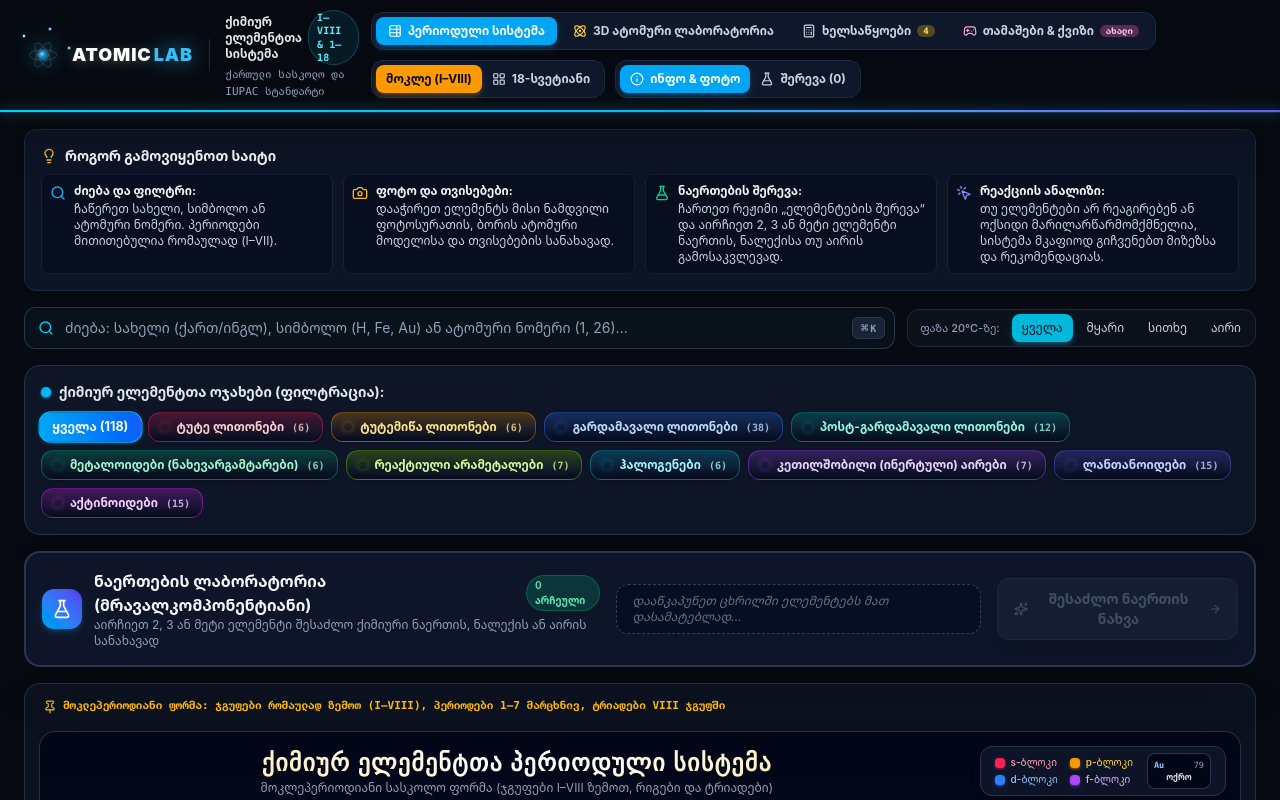
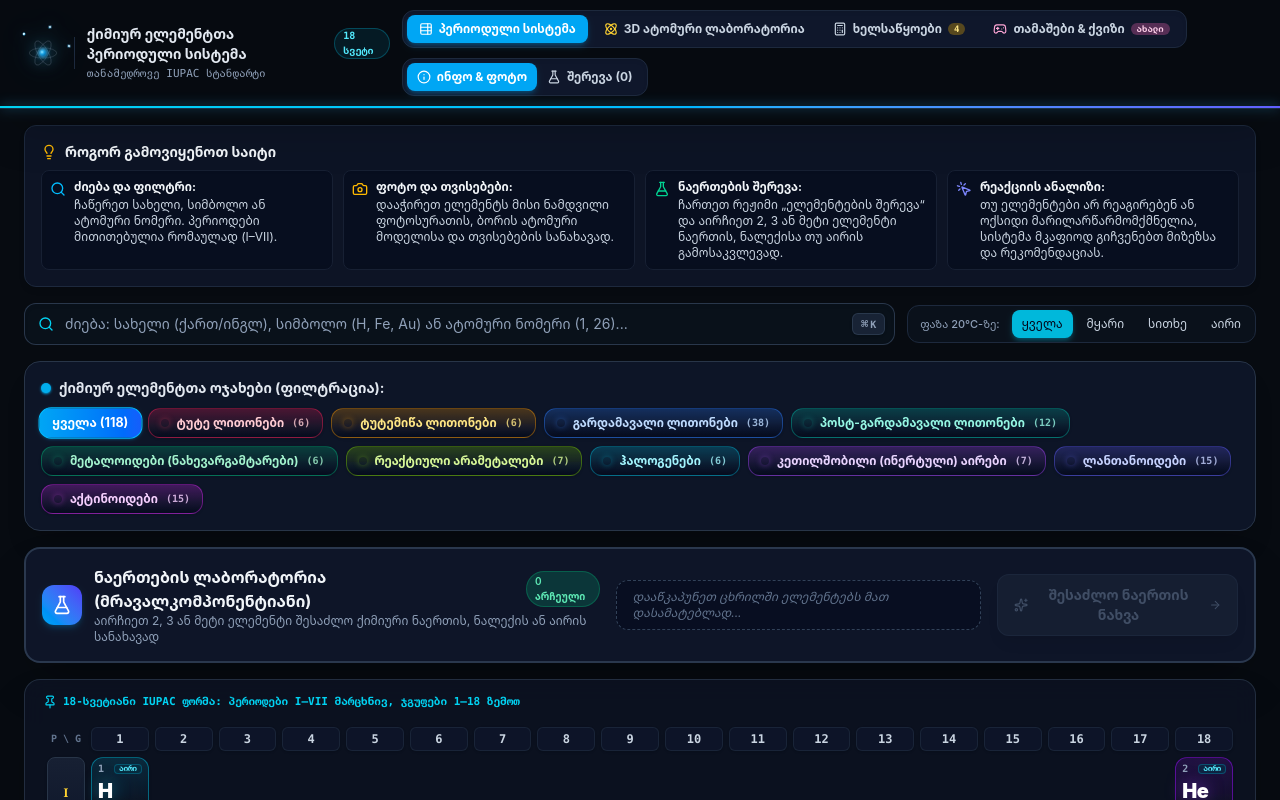
Before and after one commit to annagagohidze88-art/chemistry, a React (Vite) app: page / in a window 1280 px wide. Shown: the top 800 px of the page. Built offline with nearby package versions, Linux system fonts and the light colour scheme.

Commit message:
fix: remove short periodic table, keep exclusively 18-column IUPAC table, remove ATOMIC LAB logo text branding

```diff
--- a/src/App.tsx
+++ b/src/App.tsx
@@ -1,9 +1,8 @@
 import { useCallback, useEffect, useMemo, useState } from 'react';
-import { Atom, Info, FlaskConical, LayoutGrid, TableProperties, Calculator, Gamepad2, Pin } from 'lucide-react';
+import { Atom, Info, FlaskConical, TableProperties, Calculator, Gamepad2, Pin } from 'lucide-react';
 import { ELEMENTS } from './data/elements';
 import type { ChemicalElement, ElementCategory, ElementPhase } from './types/element';
 import { PeriodicTable } from './components/PeriodicTable';
-import { ShortPeriodicTable } from './components/ShortPeriodicTable';
 import { SearchBar } from './components/SearchBar';
 import { Legend } from './components/Legend';
 import { ElementDetails } from './components/ElementDetails';
@@ -16,7 +15,6 @@ import { AnimatedAtomLogo } from './components/AnimatedAtomLogo';
 import { countByCategory, toggleElementInSelection } from './utils/selection';
 
 type Mode = 'info' | 'compound';
-type TableView = 'short' | 'long';
 type ActiveTab = 'table' | 'atomic3d' | 'tools' | 'games';
 
 function App() {
@@ -26,8 +24,6 @@ function App() {
   const [filterCategory, setFilterCategory] = useState<ElementCategory | 'all'>('all');
   const [filterPhase, setFilterPhase] = useState<ElementPhase | 'all'>('all');
   const [mode, setMode] = useState<Mode>('info');
-  // Default to 'short' view exactly as requested by user screenshot!
-  const [tableView, setTableView] = useState<TableView>('short');
   const [activeElement, setActiveElement] = useState<ChemicalElement | null>(null);
   const [selectedElements, setSelectedElements] = useState<ChemicalElement[]>([]);
   const [announcement, setAnnouncement] = useState('');
@@ -81,18 +77,18 @@ function App() {
 
       <header className="border-b border-slate-800/80 bg-[#070b11]/95 backdrop-blur-md sticky top-0 z-30 shadow-2xl">
         <div className="max-w-[1480px] mx-auto px-3 md:px-6 py-2.5 flex flex-col lg:flex-row lg:items-center justify-between gap-3">
-          <div className="flex items-center gap-4">
-            <AnimatedAtomLogo size="md" showText={true} />
+          <div className="flex items-center gap-3">
+            <AnimatedAtomLogo size="md" showText={false} showBranding={false} />
             <div className="hidden sm:block h-8 w-px bg-slate-800" />
             <div className="hidden sm:block">
-              <h1 className="text-xs font-bold text-slate-200 flex items-center gap-1.5">
-                <span>ქიმიურ ელემენტთა სისტემა</span>
+              <h1 className="text-xs sm:text-sm font-bold text-slate-200 flex items-center gap-1.5">
+                <span>ქიმიურ ელემენტთა პერიოდული სისტემა</span>
                 <span className="text-[10px] px-2 py-0.2 rounded-full bg-cyan-500/10 text-cyan-300 font-semibold border border-cyan-500/30 font-mono">
-                  I–VIII & 1–18
+                  18 სვეტი
                 </span>
               </h1>
               <p className="text-[11px] text-slate-400 font-mono mt-0.5">
-                ქართული სასკოლო და IUPAC სტანდარტი
+                თანამედროვე IUPAC სტანდარტი
               </p>
             </div>
           </div>
@@ -172,48 +168,8 @@ function App() {
               </button>
             </div>
 
-            {/* Table-specific Sub-controls (when activeTab is table) */}
+            {/* Mode switch (when activeTab is table) */}
             {activeTab === 'table' && (
-              <>
-                {/* Table View Switch (Short vs Long) */}
-                <div
-                  role="radiogroup"
-                  aria-label="ცხრილის ხედი"
-                  className="flex bg-slate-900 border border-slate-800 rounded-xl p-1 text-xs shadow-inner"
-                >
-                  <button
-                    type="button"
-                    role="radio"
-                    aria-checked={tableView === 'short'}
-                    onClick={() => setTableView('short')}
-                    className={`flex items-center gap-1.5 px-2.5 py-1.5 rounded-lg font-bold cursor-pointer transition-all duration-150 ${
-                      tableView === 'short'
-                        ? 'bg-amber-500 text-slate-950 shadow-md shadow-amber-500/25'
-                        : 'text-slate-300 hover:bg-slate-800'
-                    }`}
-                    title="მოკლეპერიოდიანი სასკოლო ცხრილი (რომაული I–VIII ზემოთ, რიგები და ტრიადები)"
-                  >
-                    <span>მოკლე (I–VIII)</span>
-                  </button>
-
-                  <button
-                    type="button"
-                    role="radio"
-                    aria-checked={tableView === 'long'}
-                    onClick={() => setTableView('long')}
-                    className={`flex items-center gap-1.5 px-2.5 py-1.5 rounded-lg font-bold cursor-pointer transition-all duration-150 ${
-                      tableView === 'long'
-                        ? 'bg-sky-500 text-white shadow-md shadow-sky-500/25'
-                        : 'text-slate-300 hover:bg-slate-800'
-                    }`}
-                    title="თანამედროვე 18-სვეტიანი IUPAC ცხრილი"
-                  >
-                    <LayoutGrid className="w-3.5 h-3.5" aria-hidden="true" />
-                    <span>18-სვეტიანი</span>
-                  </button>
-                </div>
-
-                {/* Mode switch */}
               <div
                 role="radiogroup"
                 aria-label="დაჭერის რეჟიმი"
@@ -248,7 +204,6 @@ function App() {
                   <span>შერევა ({selectedElements.length})</span>
                 </button>
               </div>
-              </>
             )}
           </div>
         </div>
@@ -307,34 +262,19 @@ function App() {
               </div>
             )}
 
-            {/* PERIODIC TABLE DISPLAY (SHORT VIEW AS DEFAULT, LONG VIEW TOGGLEABLE) */}
+            {/* PERIODIC TABLE DISPLAY (18-COLUMN IUPAC TABLE) */}
             <section
               aria-label="პერიოდული სისტემა"
               className="bg-slate-900/60 border border-slate-750/80 rounded-2xl p-2.5 md:p-3.5 shadow-2xl backdrop-blur-md"
             >
               <div className="flex items-center justify-between text-[11px] text-slate-400 mb-2 px-1">
-                <span className="font-mono text-amber-400 font-semibold flex items-center gap-1.5">
-                  <Pin className="w-3.5 h-3.5 text-amber-400 shrink-0" />
-                  <span>
-                    {tableView === 'short'
-                      ? 'მოკლეპერიოდიანი ფორმა: ჯგუფები რომაულად ზემოთ (I–VIII), პერიოდები 1–7 მარცხნივ, ტრიადები VIII ჯგუფში'
-                      : '18-სვეტიანი IUPAC ფორმა: პერიოდები I–VII მარცხნივ, ჯგუფები 1–18 ზემოთ'}
-                  </span>
+                <span className="font-mono text-cyan-400 font-semibold flex items-center gap-1.5">
+                  <Pin className="w-3.5 h-3.5 text-cyan-400 shrink-0" />
+                  <span>18-სვეტიანი IUPAC ფორმა: პერიოდები I–VII მარცხნივ, ჯგუფები 1–18 ზემოთ</span>
                 </span>
                 <span className="md:hidden">← ცხრილი გადაასქროლეთ ჰორიზონტალურად →</span>
               </div>
 
-              {tableView === 'short' ? (
-                <ShortPeriodicTable
-                  elements={ELEMENTS}
-                  selectedElements={selectedElements}
-                  activeElement={activeElement}
-                  filterCategory={filterCategory}
-                  filterPhase={filterPhase}
-                  searchQuery={searchQuery}
-                  onElementClick={handleElementClick}
-                />
-              ) : (
               <PeriodicTable
                 elements={ELEMENTS}
                 selectedElements={selectedElements}
@@ -344,7 +284,6 @@ function App() {
                 searchQuery={searchQuery}
                 onElementClick={handleElementClick}
               />
-              )}
             </section>
           </>
         )}
@@ -356,7 +295,7 @@ function App() {
             საგანმანათლებლო რესურსი: IUPAC სტანდარტები, NIST, PubChem, Wikimedia Commons.
           </div>
           <div className="font-mono text-[11px] text-slate-400">
-            ჯგუფები I–VIII ზემოთ • რიგები 1–7 • 118 ქიმიური ელემენტი
+            ჯგუფები 1–18 ზემოთ • პერიოდები 1–7 • 118 ქიმიური ელემენტი
           </div>
         </div>
       </footer>
--- a/src/components/ElementHoverCard.tsx
+++ b/src/components/ElementHoverCard.tsx
@@ -1,91 +1,176 @@
 import React from 'react';
 import type { ChemicalElement } from '../types/element';
-import { ATOMIC_DESIGN } from '../styles/designSystem';
+import { ATOMIC_DESIGN, formatElectronConfig } from '../styles/designSystem';
 
-interface ElementHoverCardProps {
+export interface ElementHoverCardProps {
   element: ChemicalElement;
   position?: { x: number; y: number } | null;
+  className?: string;
+  language?: 'ka' | 'en' | 'bilingual';
 }
 
+/**
+ * Floating Element Inspection Card matching Screenshot 2 (atomic-lab.net Rhodium card)
+ * Displays mini element tile square, names, category, Z number, key metrics (Mass, State @ 290 K, Config),
+ * and clean educational summary. 0 emojis, 100% sleek typography and Lucide icons.
+ */
 export const ElementHoverCard: React.FC<ElementHoverCardProps> = ({
   element,
   position,
+  className = '',
+  language = 'bilingual',
 }) => {
-  const theme = ATOMIC_DESIGN.categories[element.category];
+  const theme = ATOMIC_DESIGN.categories[element.category] || {
+    neonColor: '#38bdf8',
+    borderClass: 'border-slate-700/60',
+    bgClass: 'bg-[#0d1520]',
+    nameKa: element.category,
+    nameEn: element.category,
+  };
 
-  // Calculate position or fallback to fixed floating card
-  const style: React.CSSProperties = position
-    ? {
-        position: 'fixed',
-        left: Math.min(Math.max(16, position.x + 12), window.innerWidth - 300),
-        top: Math.min(Math.max(60, position.y + 12), window.innerHeight - 340),
-        zIndex: 50,
-      }
-    : {
-        position: 'relative',
-      };
+  // State text calculation at 290 K (~17 °C room temperature)
+  const stateEn =
+    element.phase === 'gas'
+      ? 'gas'
+      : element.phase === 'liquid'
+      ? 'liquid'
+      : element.phase === 'unknown'
+      ? 'unknown'
+      : 'solid';
+
+  const stateKa =
+    element.phase === 'gas'
+      ? 'აირი'
+      : element.phase === 'liquid'
+      ? 'სითხე'
+      : element.phase === 'unknown'
+      ? 'უცნობი'
+      : 'მყარი';
+
+  // Format electron configuration with superscripts
+  const formattedConfig = formatElectronConfig(element.electronConfiguration);
+
+  // Viewport-safe positioning calculation
+  const cardWidth = 320;
+  const cardHeight = 260;
+  const margin = 16;
+
+  let computedStyle: React.CSSProperties = { position: 'relative' };
+
+  if (position && typeof window !== 'undefined') {
+    let left = position.x + 16;
+    let top = position.y + 16;
+
+    // Flip horizontally if overflowing right
+    if (left + cardWidth > window.innerWidth - margin) {
+      left = position.x - cardWidth - 16;
+    }
+    // Flip vertically if overflowing bottom
+    if (top + cardHeight > window.innerHeight - margin) {
+      top = position.y - cardHeight - 16;
+    }
+
+    // Clamp inside viewport
+    left = Math.max(margin, Math.min(left, window.innerWidth - cardWidth - margin));
+    top = Math.max(margin, Math.min(top, window.innerHeight - cardHeight - margin));
+
+    computedStyle = {
+      position: 'fixed',
+      left: `${left}px`,
+      top: `${top}px`,
+      zIndex: 60,
+    };
+  }
 
   return (
     <div
-      style={style}
-      className="w-72 bg-[#0b121c]/95 border border-slate-700/80 rounded-2xl p-4 shadow-2xl backdrop-blur-xl text-slate-100 pointer-events-none animate-fadeIn select-none z-50"
+      style={computedStyle}
+      className={`w-[320px] bg-[#0d1520]/95 border border-[#1e293b] rounded-2xl p-4 shadow-[0_20px_50px_rgba(0,0,0,0.85)] backdrop-blur-2xl text-slate-100 pointer-events-none select-none animate-fadeIn transition-all duration-150 ${className}`}
+      role="tooltip"
+      aria-label={`${element.nameEn} (${element.symbol}) - Z=${element.atomicNumber}`}
     >
-      {/* Top Header Row */}
+      {/* Top Ambient Category Glow Line */}
+      <div
+        className="absolute top-0 left-6 right-6 h-[1.5px] opacity-70"
+        style={{
+          background: `linear-gradient(90deg, transparent, ${theme.neonColor}, transparent)`,
+        }}
+      />
+
+      {/* Header Section: Mini Element Tile + Names + Category */}
       <div className="flex items-start gap-3">
-        {/* Mini Element Square Tile */}
+        {/* Mini Element Tile Square (matching Screenshot 2 Rhodium mini square) */}
         <div
-          className={`w-12 h-12 rounded-xl border-2 flex flex-col items-center justify-center shrink-0 ${theme.borderClass} ${theme.bgClass}`}
-          style={{ boxShadow: `0 0 12px ${theme.neonColor}40` }}
+          className="w-12 h-12 rounded-xl border flex flex-col justify-between p-1 shrink-0 bg-[#070b11] shadow-inner transition-colors"
+          style={{
+            borderColor: `${theme.neonColor}60`,
+            boxShadow: `0 0 14px ${theme.neonColor}30`,
+          }}
         >
-          <span className="text-[9px] font-mono text-slate-400 self-start ml-1 leading-none font-bold">
+          <span className="text-[9px] font-mono font-bold text-slate-400 leading-none">
             {element.atomicNumber}
           </span>
-          <span className="text-xl font-black font-sans text-white leading-none tracking-tight">
+          <span className="text-xl font-black font-sans text-white text-center leading-none tracking-tight">
             {element.symbol}
+          </span>
+          <span className="text-[7.5px] font-mono text-slate-500 uppercase text-right leading-none">
+            {element.block}-blk
           </span>
         </div>
 
-        {/* Title and Category */}
-        <div className="flex-1 min-w-0">
-          <h4 className="text-base font-black text-white truncate flex items-center gap-1.5">
-            <span>{element.nameKa}</span>
-            <span className="text-xs font-normal text-slate-400 italic">({element.nameEn})</span>
-          </h4>
-          <p className="text-[11px] text-slate-400 font-mono mt-0.5 truncate">
-            {theme.nameKa} · Z={element.atomicNumber}
+        {/* Element Name, Category and Z number */}
+        <div className="flex-1 min-w-0 flex flex-col justify-center">
+          <div className="flex items-baseline gap-1.5 truncate">
+            <h4 className="text-base font-bold text-white tracking-tight truncate">
+              {element.nameEn}
+            </h4>
+            {language !== 'en' && (
+              <span className="text-xs font-medium text-slate-400 truncate">
+                ({element.nameKa})
+              </span>
+            )}
+          </div>
+
+          <p className="text-[11px] font-mono text-slate-400 mt-0.5 truncate tracking-tight">
+            <span>{language === 'ka' ? theme.nameKa : theme.nameEn}</span>
+            <span className="text-slate-600 mx-1.5">·</span>
+            <span className="text-slate-300">Z={element.atomicNumber}</span>
           </p>
         </div>
       </div>
 
-      {/* Metrics Specs Grid */}
-      <div className="mt-3.5 pt-3 border-t border-slate-800 space-y-1.5 font-mono text-xs">
+      {/* Key Metrics Specs Grid (Matching Screenshot 2 exact layout) */}
+      <div className="mt-3.5 pt-3 border-t border-[#1e293b]/90 space-y-2 font-mono text-xs">
+        {/* Mass */}
         <div className="flex items-center justify-between">
-          <span className="text-slate-400">მასა (Mass):</span>
-          <span className="font-bold text-slate-200">{element.atomicMass} u</span>
-        </div>
-
-        <div className="flex items-center justify-between">
-          <span className="text-slate-400">ფაზა (State @ 290 K):</span>
-          <span className="font-bold text-slate-200">
-            {element.phase === 'gas'
-              ? 'აირი (gas)'
-              : element.phase === 'liquid'
-              ? 'სითხე (liquid)'
-              : 'მყარი (solid)'}
+          <span className="text-slate-400 font-medium">Mass</span>
+          <span className="font-semibold text-slate-200 tracking-tight">
+            {element.atomicMass}
           </span>
         </div>
 
+        {/* State @ 290 K */}
         <div className="flex items-center justify-between">
-          <span className="text-slate-400">კონფიგურაცია:</span>
-          <span className="font-bold text-cyan-300 text-[11px] truncate max-w-[150px]">
-            {element.electronConfiguration}
+          <span className="text-slate-400 font-medium">State @ 290 K</span>
+          <span className="font-semibold text-slate-200 capitalize tracking-tight">
+            {language === 'ka' ? `${stateKa} (${stateEn})` : stateEn}
+          </span>
+        </div>
+
+        {/* Electron Configuration */}
+        <div className="flex items-center justify-between">
+          <span className="text-slate-400 font-medium">Config</span>
+          <span className="font-semibold text-cyan-300 tracking-tight text-[11px]">
+            {formattedConfig}
           </span>
         </div>
       </div>
 
-      {/* Summary Description Footer */}
-      <div className="mt-3 pt-2.5 border-t border-slate-800 text-[11px] text-slate-300 leading-relaxed line-clamp-3">
-        {element.summary || element.appearance}
+      {/* Clean Educational Summary (0 emojis, pure typography) */}
+      <div className="mt-3 pt-2.5 border-t border-[#1e293b]/90">
+        <p className="text-[11px] text-slate-300 leading-relaxed font-sans line-clamp-3">
+          {element.summary || element.appearance}
+        </p>
       </div>
     </div>
   );
--- a/src/index.css
+++ b/src/index.css
@@ -9,7 +9,7 @@
   html {
     font-family: -apple-system, BlinkMacSystemFont, "Segoe UI", Roboto, "Helvetica Neue", "Noto Sans Georgian", "BPG Arial", sans-serif;
     scroll-behavior: smooth;
-    background: #020617;
+    background: #070b11;
   }
 }
 
```
Lines whose indentation alone changed are shown as unchanged.
